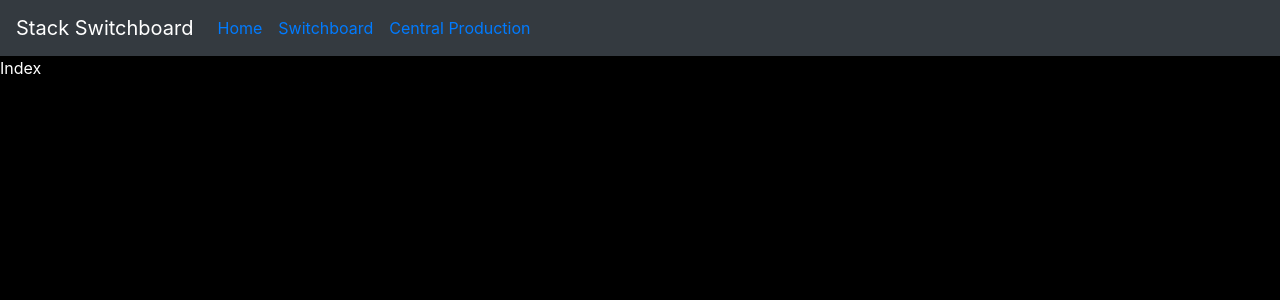
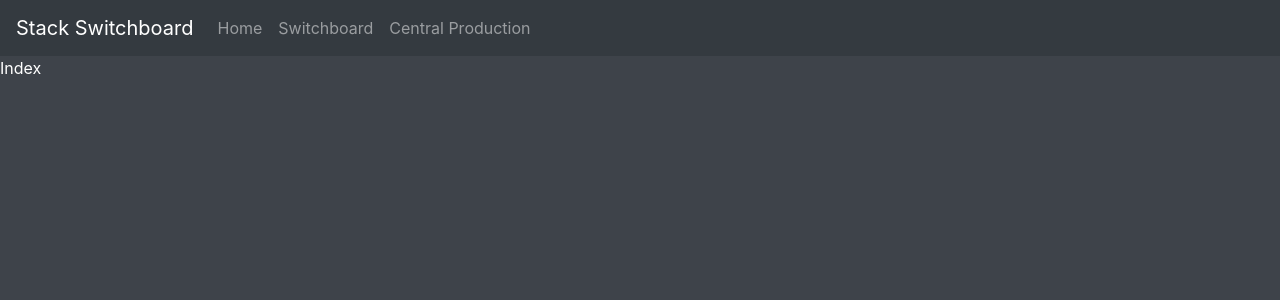
Before and after one commit to guardian/stack-switchboard, a React (Create React App) app in the folder frontend/: page / in a window 1280 px wide. Shown: the top 300 px of the page. Built offline with nearby package versions, Linux system fonts and the light colour scheme; no server answers.

Commit message:
chore: improve appearance of navbar and background

```diff
--- a/frontend/src/App.css
+++ b/frontend/src/App.css
@@ -1,5 +1,5 @@
 .App, body {
-  background-color: black;
+  background-color: #3e434a;
   color: white;
 }
 
--- a/frontend/src/components/customNav.tsx
+++ b/frontend/src/components/customNav.tsx
@@ -10,15 +10,15 @@ export const CustomNav = () => {
       <Navbar.Collapse>
         <Navbar.Brand href="/">Stack Switchboard</Navbar.Brand>
         <Nav className="mr-auto">
-          <Nav.Link>
-            <Link to={"/"}>Home</Link>
-          </Nav.Link>
-          <Nav.Link>
-            <Link to={"/switchboard"}>Switchboard</Link>
-          </Nav.Link>
-          <Nav.Link>
-            <Link to={"/centralproduction"}>Central Production</Link>
-          </Nav.Link>
+          <Link component={Nav.Link} to={"/"}>
+            Home
+          </Link>
+          <Link component={Nav.Link} to={"/switchboard"}>
+            Switchboard
+          </Link>
+          <Link component={Nav.Link} to={"/centralproduction"}>
+            Central Production
+          </Link>
         </Nav>
       </Navbar.Collapse>
     </Navbar>
```
